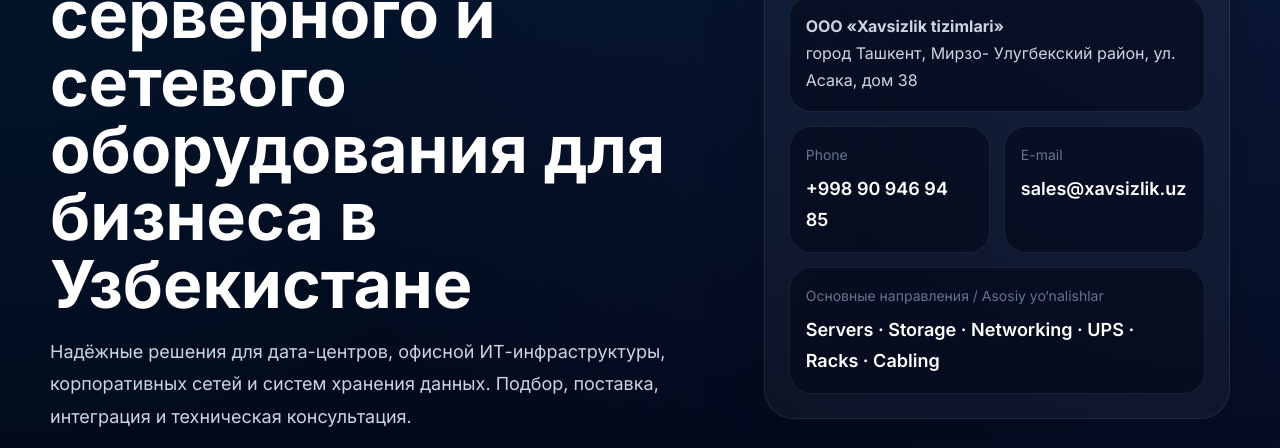
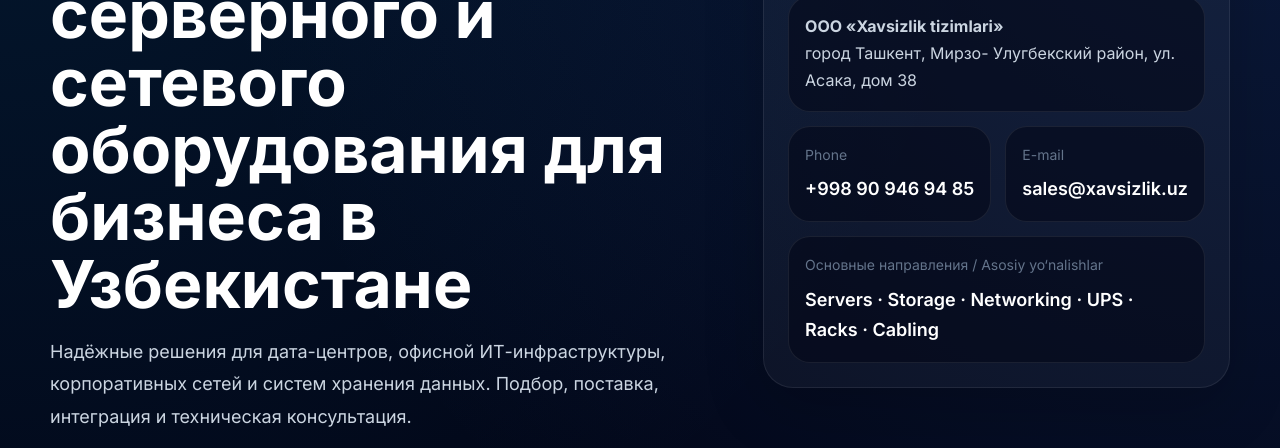
Before and after one commit to seliverstovandy-create/xavsizlik.uz, a plain HTML site: page index.html in a window 1280 px wide. Shown: the part 290-738 px from the top of the page. Drawn offline with Linux system fonts and the light colour scheme.

Commit message:
Update index.html

```diff
--- a/index.html
+++ b/index.html
@@ -74,7 +74,7 @@
           <div class="mini-grid">
             <div class="panel-box">
               <div class="label">Phone</div>
-              <div class="big">+998 90 946 94 85</div>
+              <div class="big">+998&nbsp;90&nbsp;946&nbsp;94&nbsp;85</div>
             </div>
             <div class="panel-box">
               <div class="label">E-mail</div>
```
